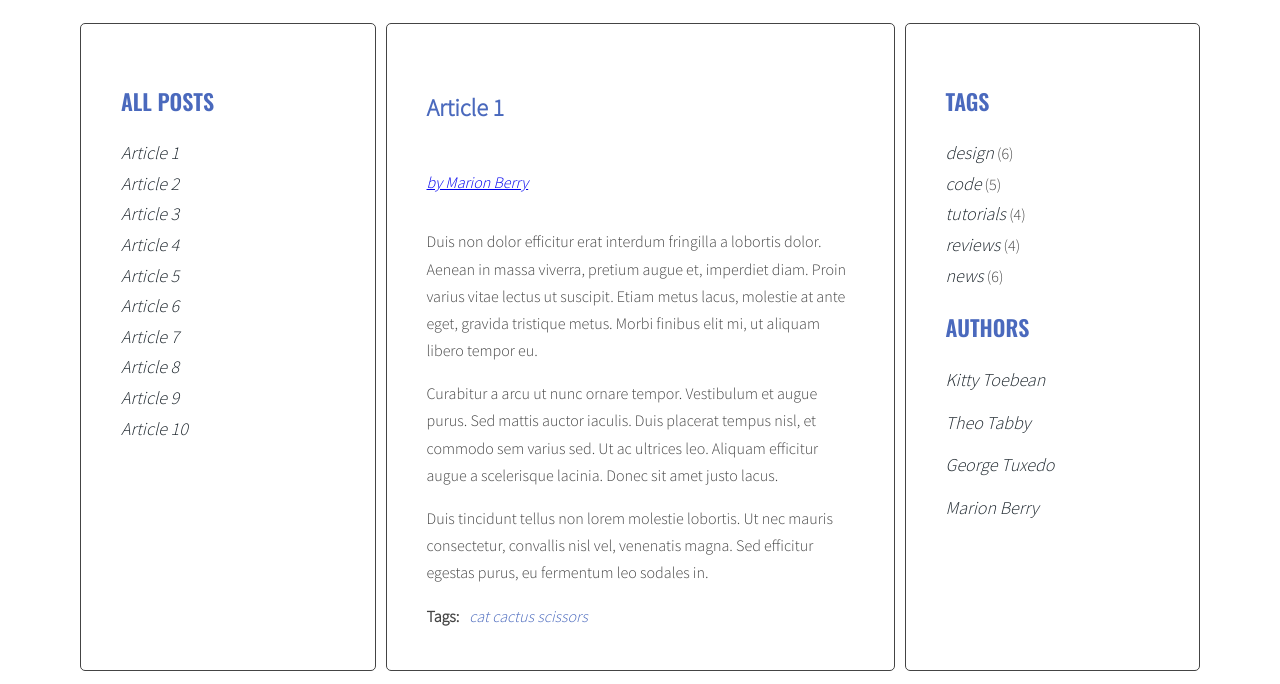
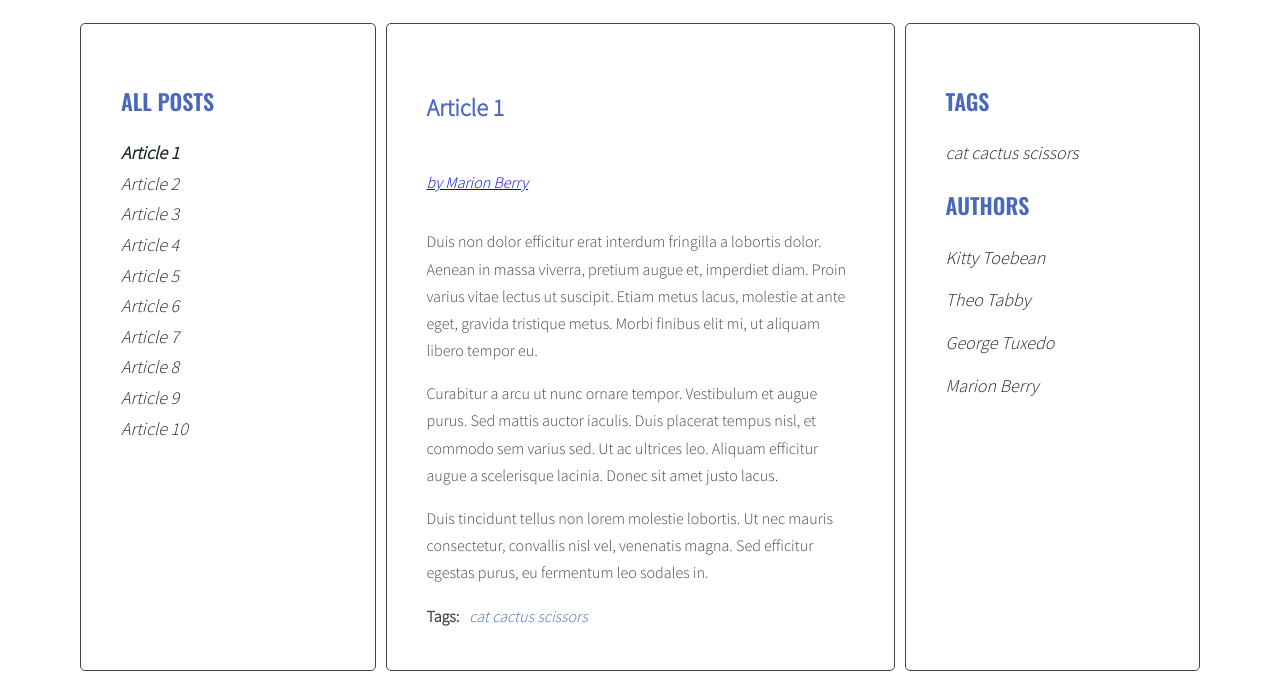
Before and after one commit to BasKo098/javascript-blog, a website: page index.html in a window 1280 px wide. Shown: the part 220-904 px from the top of the page. Drawn offline with nearby package versions, Linux system fonts and the light colour scheme.

Commit message:
Add generate list link to optTagsListSelector in generateTags function

```diff
--- a/index.html
+++ b/index.html
@@ -345,11 +345,6 @@
           <aside class="sidebar">
             <h2 class="section-title">Tags</h2>
             <ul class="list tags">
-              <li><a href="#">design</a> <span>(6)</span></li>
-              <li><a href="#">code</a> <span>(5)</span></li>
-              <li><a href="#">tutorials</a> <span>(4)</span></li>
-              <li><a href="#">reviews</a> <span>(4)</span></li>
-              <li><a href="#">news</a> <span>(6)</span></li>
             </ul>
             <h2 class="section-title">Authors</h2>
             <ul class="list authors">
--- a/js/script.js
+++ b/js/script.js
@@ -33,7 +33,8 @@ const optArticleSelector = '.post',
   optTitleSelector = '.post-title',
   optTitleListSelector = '.titles',
   optArticleTagsSelector = '.post-tags .list',
-  optAuthorListSelector = '.post-author';
+  optAuthorListSelector = '.post-author',
+  optTagsListSelector = '.tags.list';
 
 function clearMessages(){
   const titleList = document.querySelector(optTitleListSelector);
@@ -78,9 +79,10 @@ function generateTitleLinks(customSelector = ''){
   }
 }
 
-generateTitleLinks();
+function generateTags(){
+  /* [NEW] create a new variable allTags with an empty array */
+  let allTags = [];
 
-function generateTags(){
   /* [DONE] find all articles */
   const articles = document.querySelectorAll(optArticleSelector);
 
@@ -89,15 +91,18 @@ function generateTags(){
 
     /* [DONE] find tags wrapper*/
     const tagsWrapper = article.querySelector(optArticleTagsSelector);
+    console.log('te tags Wrapper ' + tagsWrapper);
 
     /* [DONE] make html variable with empty string*/
     let html = '';
 
     /* [DONE] get tags from data-tags attribute*/
     const articleTags = article.getAttribute('data-tags');
+    console.log('te artykuł tags '+ articleTags);
 
     /* [DONE] split tags into array*/
     const articleTagsArray = articleTags.split(', ');
+    console.log('te article array ' + articleTagsArray);
 
     /* [DONE] START LOOP: for each tag */
     for (let tag of articleTagsArray){
@@ -105,13 +110,25 @@ function generateTags(){
       const linkHTML = '<li><a href="#tag-' + tag + '">' + tag  + '</a></li>';
       /* [DONE] add generated code to html variable */
       html += linkHTML;
-    /* [DONE] END LOOP: for each tag */
+      /* [DONE] END LOOP: for each tag */
+      /* [NEW] check if this link is NOT already in allTags */
+      if (allTags.indexOf(linkHTML) == -1){
+        /* [NEW] add generated code to allTags array */
+        allTags.push(linkHTML);
+      }
+      console.log('te tag ' + allTags);
     }
     /* [DONE] insert HTML of all the links into the tags wrapper */
     tagsWrapper.insertAdjacentHTML('beforeend', html);
 
   /* [DONE] END LOOP: for every article: */
   }
+  /* [NEW] find list of tags in right column */
+  const tagList = document.querySelector(optTagsListSelector);
+
+  /* [NEW] add html from allTags to tagList */
+  tagList.innerHTML = allTags.join(' ');
+  console.log('teeeeen tagList ' + allTags);
 }
 
 generateTags();
```
